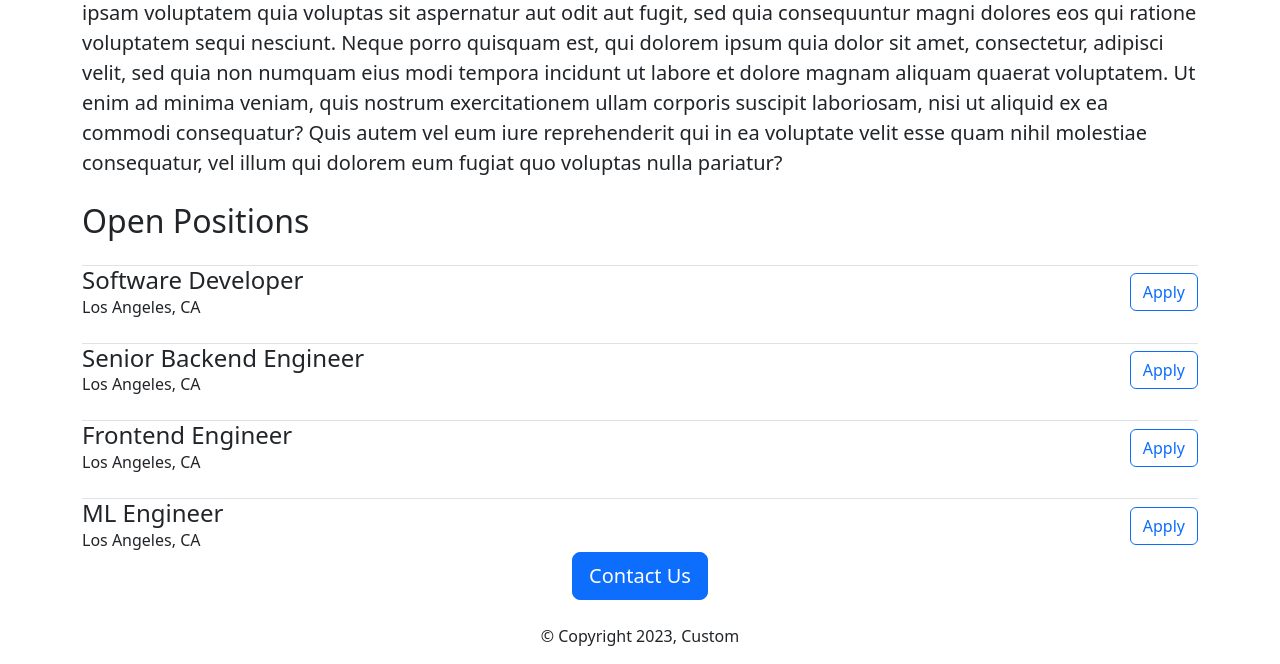
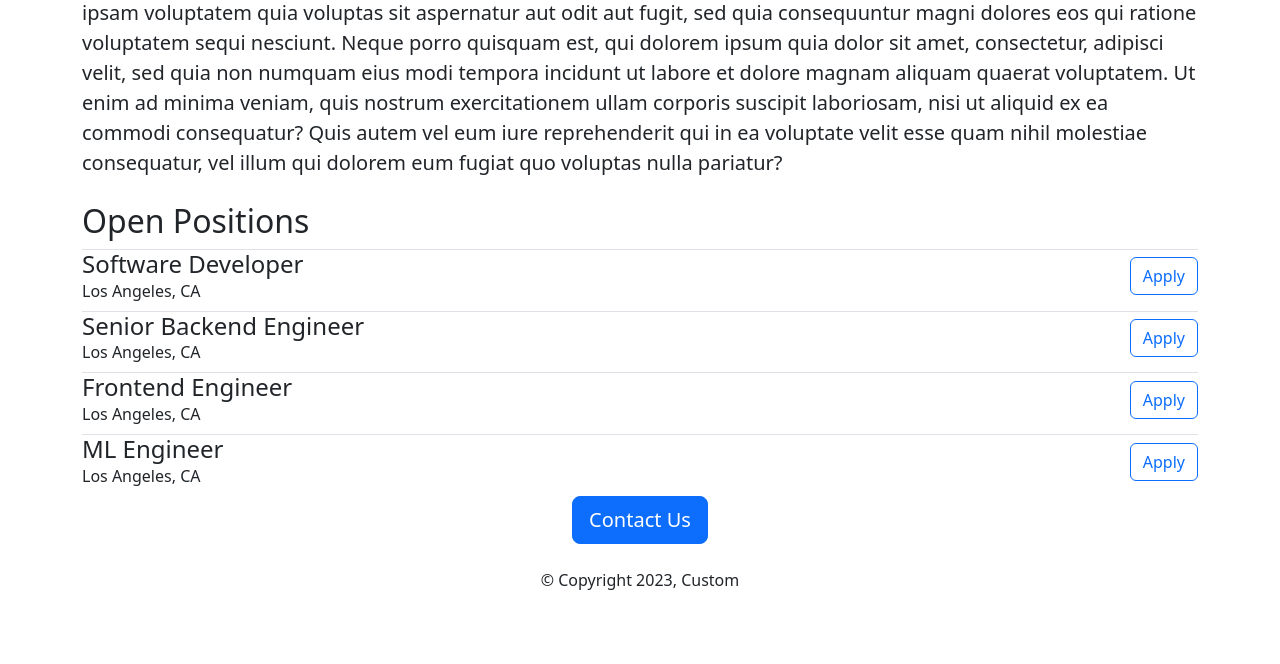
Before and after one commit to artT14/careers-website, a Flask app: page / in a window 1280 px wide. Shown: the part 532-1196 px from the top of the page. After the commit the page ends 1122 px from the top, so only its background shows below. Run offline with Flask 2, Linux system fonts and the light colour scheme.

Commit message:
Fixed some styling

```diff
--- a/templates/components/jobitem.html
+++ b/templates/components/jobitem.html
@@ -1,4 +1,4 @@
-<div class="border-top mt-4 d-flex flex-row justify-content-start align-items-center">
+<div class="border-top mt-2 mb-2 d-flex flex-row justify-content-start align-items-center">
   <div>
     <h4 class="mb-0">{{job['title']}}</h4>
     <p class="mb-0">{{job['location']}}</p>
```
